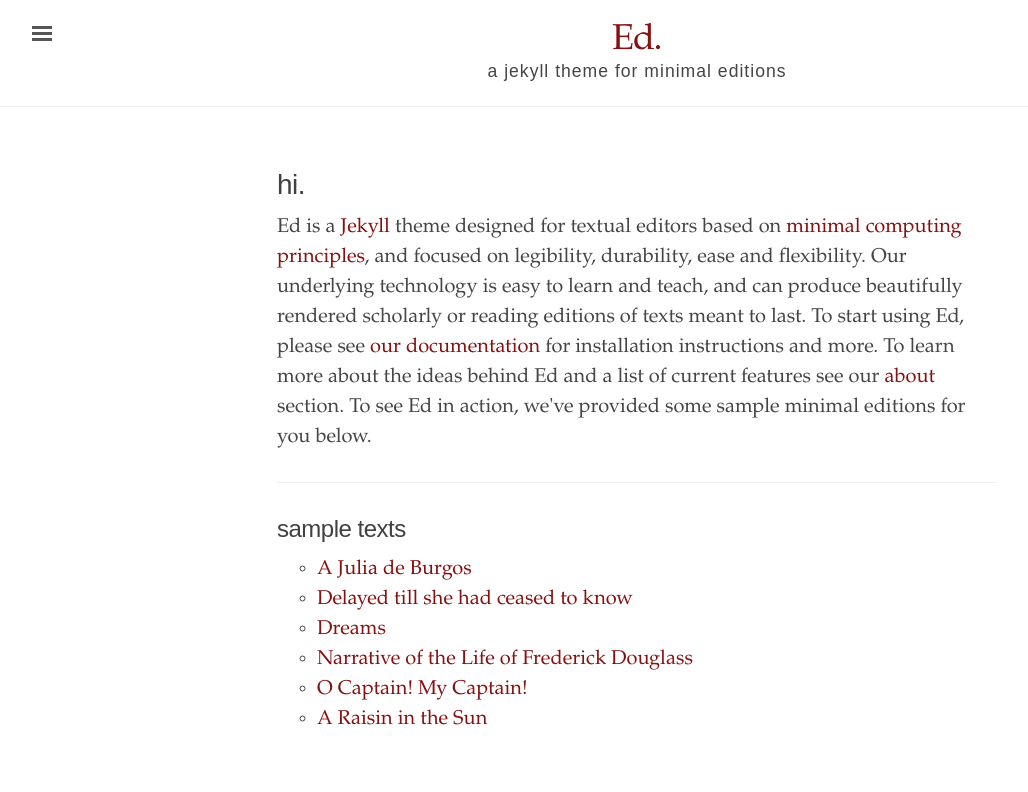
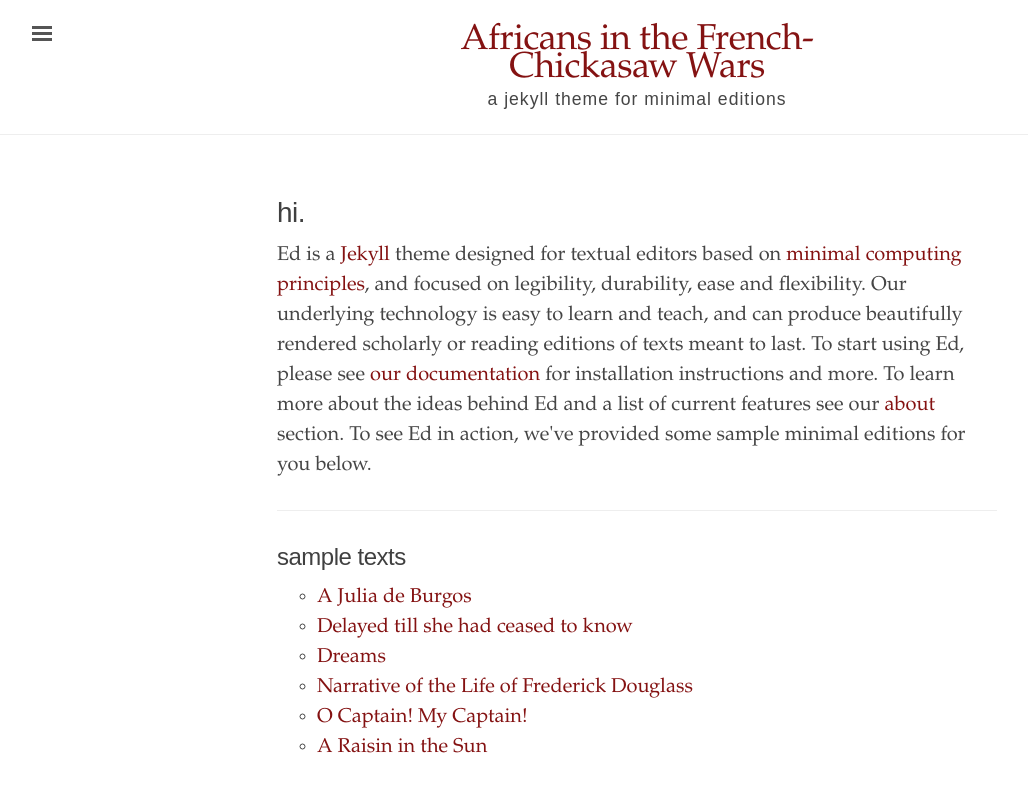
Before and after one commit to obarnard/africansinchickasawwars, a Jekyll site: the page built from index.html, in a window 1280 px wide. Shown: the top 792 px of the page, without its empty margins (3-1031 px from the left). Built offline with Jekyll 4.4.1, drawn with Linux system fonts in a browser that asks for light colours.

Commit message:
Update _config.yml
updated title

```diff
--- a/_config.yml
+++ b/_config.yml
@@ -1,7 +1,7 @@
 # Built with Jekyll 3.6.0
 
 # Setup
-title:               Ed.
+title:               Africans in the French-Chickasaw Wars
 tagline:             'a jekyll theme for minimal editions'
 description:         'Ed is a Jekyll theme designed for textual editors based on minimal computing principles, and focused on legibility and flexibility.'
 url:                 'http://minicomp.github.io'
```
